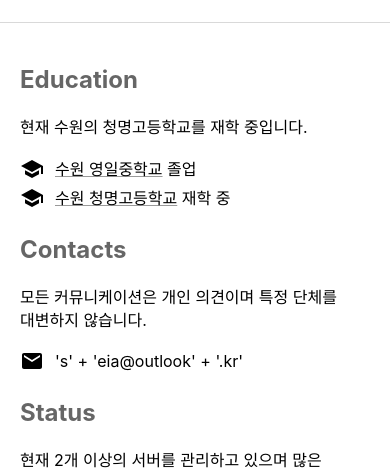
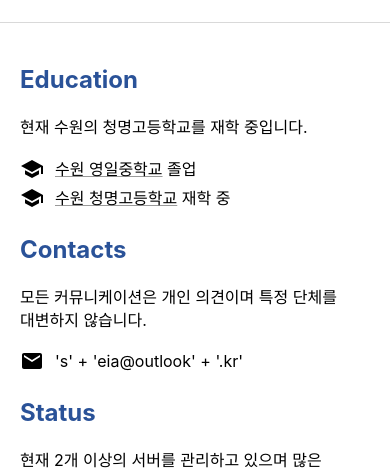
Before and after one commit to seia-soto/atwork, a Next.js app: page /resume in a window 390 px wide. Shown: the part 253-726 px from the top of the page. Built offline with nearby package versions, Linux system fonts and the light colour scheme.

Commit message:
feat(component): fix styles not rendering on mobile

```diff
--- a/src/components/Effects.jsx
+++ b/src/components/Effects.jsx
@@ -10,6 +10,19 @@ export const Highlighter = styled(Base, {
   background: 'transparent',
   backgroundImage: 'linear-gradient(to right, rgba(255,225,0,.1), rgba(255,225,0,.7) 12%,rgba(255,225,0,.3))',
   boxDecorationBlock: 'clone'
+})
+
+export const Colored = styled(Base, {
+  variants: {
+    color: {
+      blue: {
+        color: '#2a5298'
+      },
+      pink: {
+        color: '#ffdde1'
+      }
+    }
+  }
 })
 
 export const Gradient = styled(Base, {
--- a/src/pages/index.tsx
+++ b/src/pages/index.tsx
@@ -24,7 +24,7 @@ const Page: NextPage<IPageProps> = (props: IPageProps) => {
               <Effects.Featured href='https://github.com/typed-sh/blog'>설계</Effects.Featured>하고<br />
               <Effects.Featured href='https://github.com/seia-soto/clubhouse-api'>분석</Effects.Featured>했습니다<br />
               <br />
-              그리고 <Effects.Gradient color='blue'>만들어나가는 중</Effects.Gradient>입니다.
+              그리고 <Effects.Colored color='blue'>만들어나가는 중</Effects.Colored>입니다.
             </h1>
           </div>
         </Header.Context>
--- a/src/pages/resume.tsx
+++ b/src/pages/resume.tsx
@@ -32,7 +32,7 @@ const Page: NextPage<IPageProps> = (props: IPageProps) => {
       <Divider.Full />
       <Container size='md'>
         <h2>
-          Education
+          <Effects.Colored color='blue'>Education</Effects.Colored>
         </h2>
         <p>현재 수원의 청명고등학교를 재학 중입니다.</p>
 
@@ -44,7 +44,7 @@ const Page: NextPage<IPageProps> = (props: IPageProps) => {
         </Timeline.Item>
 
         <h2>
-          Contacts
+          <Effects.Colored color='blue'>Contacts</Effects.Colored>
         </h2>
         <p>모든 커뮤니케이션은 개인 의견이며 특정 단체를 대변하지 않습니다.</p>
 
@@ -53,7 +53,7 @@ const Page: NextPage<IPageProps> = (props: IPageProps) => {
         </Timeline.Item>
 
         <h2>
-          Status
+          <Effects.Colored color='blue'>Status</Effects.Colored>
         </h2>
         <p>현재 2개 이상의 서버를 관리하고 있으며 많은 단체에서 기술 지원 역할을 맡고 있습니다.</p>
 
```
